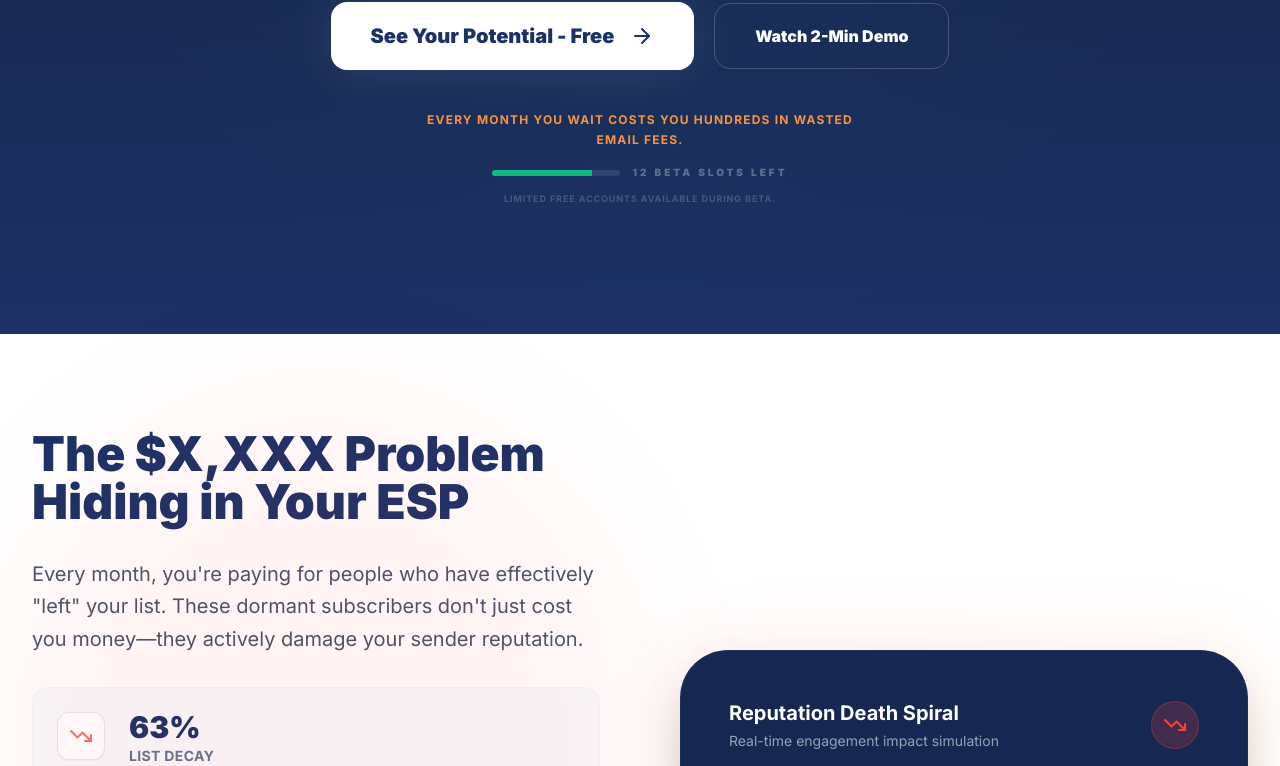
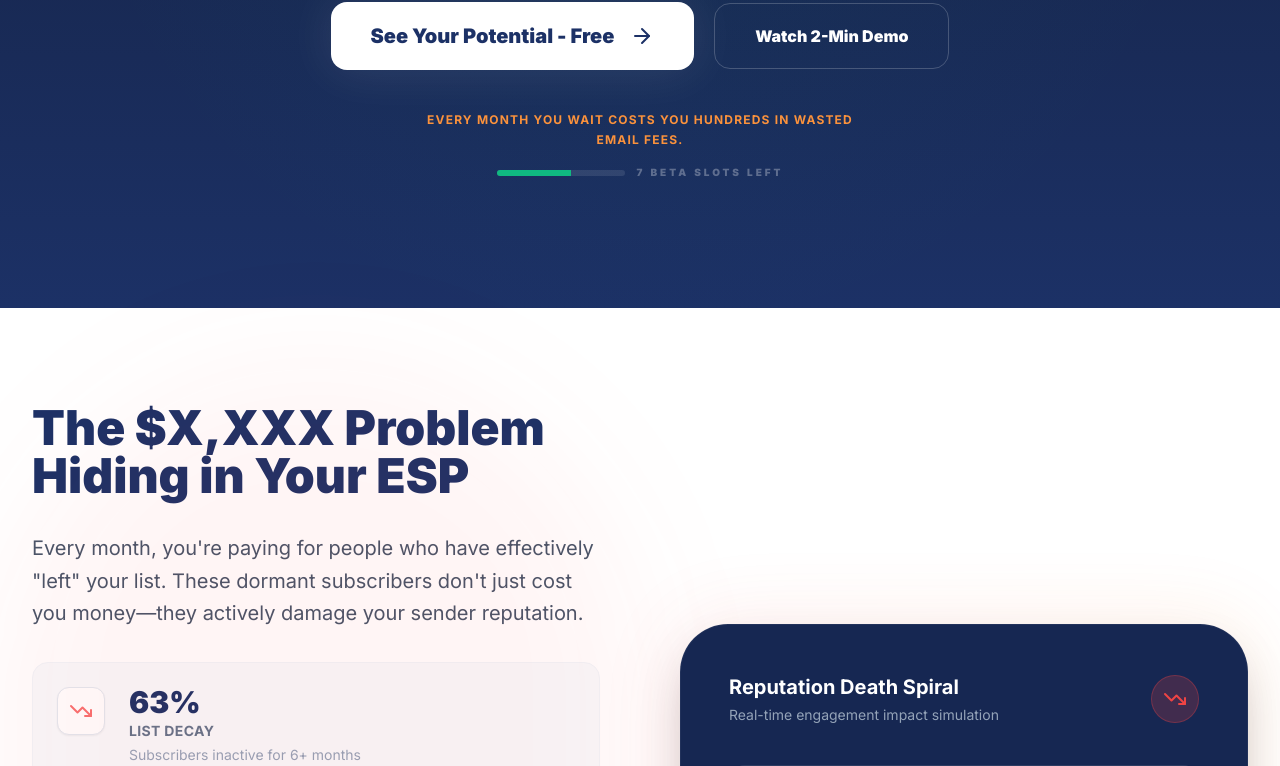
Before and after one commit to pjexec/reengageprolander1, a React (Vite) app: page / in a window 1280 px wide. Shown: the part 774-1540 px from the top of the page. Built offline with nearby package versions, Linux system fonts and the light colour scheme.

Commit message:
Update beta slots to 7 and remove free accounts text

```diff
--- a/components/Hero.tsx
+++ b/components/Hero.tsx
@@ -49,13 +49,12 @@ const Hero: React.FC = () => {
               <span className="text-orange-400">Every month you wait costs you hundreds in wasted email fees.</span>
             </p>
             <div className="flex flex-col items-center">
-              <div className="flex items-center space-x-3 mb-3">
+              <div className="flex items-center space-x-3">
                 <div className="h-1.5 w-32 bg-white/10 rounded-full overflow-hidden">
-                  <div className="h-full bg-emerald-500 w-[78%]"></div>
+                  <div className="h-full bg-emerald-500 w-[58%]"></div>
                 </div>
-                <span className="text-[10px] font-black text-white/30 uppercase tracking-[0.3em]">12 Beta Slots Left</span>
+                <span className="text-[10px] font-black text-white/30 uppercase tracking-[0.3em]">7 Beta Slots Left</span>
               </div>
-              <p className="text-[9px] font-bold text-white/20 uppercase tracking-[0.1em]">Limited free accounts available during beta.</p>
             </div>
           </div>
         </div>
```
